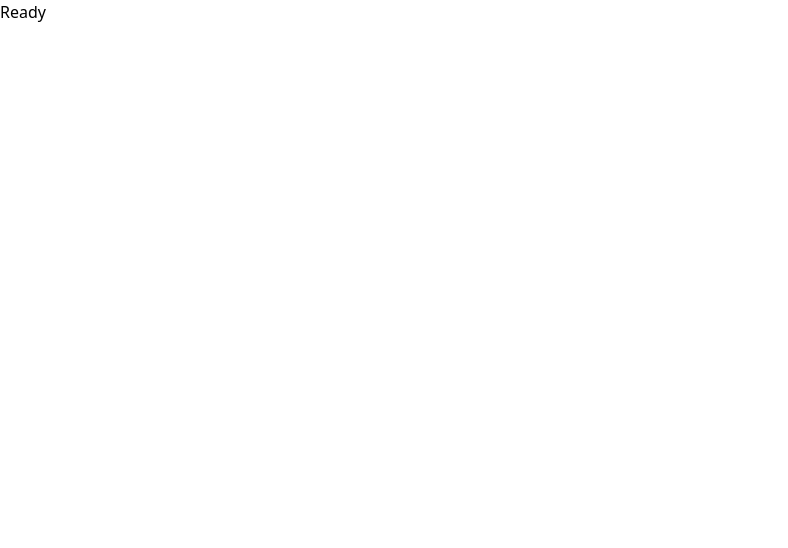
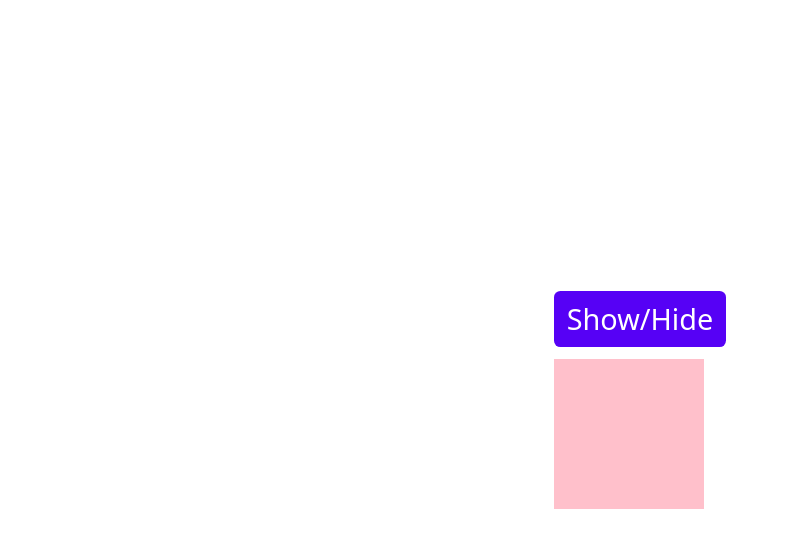
Before and after one commit to valentinesamuel/react-nestjs-sandbox, a React (Vite) app in the folder reactjs/: page / in a window 1280 px wide. Shown: the top 548 px of the page, without its empty margins (0-788 px from the left). Built offline with nearby package versions, Linux system fonts and the light colour scheme.

Commit message:
feat: added the basics of motion

```diff
--- a/reactjs/package.json
+++ b/reactjs/package.json
@@ -11,6 +11,7 @@
   },
   "dependencies": {
     "axios": "^1.5.1",
+    "framer-motion": "^10.16.8",
     "react": "^18.2.0",
     "react-dom": "^18.2.0"
   },
--- a/reactjs/src/App.tsx
+++ b/reactjs/src/App.tsx
@@ -1,7 +1,12 @@
 import React from "react";
+import BasicsofMotion from "./modules/BasicsofMotion";
 
 const App: React.FC = () => {
-  return <h1>Ready</h1>;
+  return (
+    <div>
+      <BasicsofMotion />
+    </div>
+  );
 };
 
 export default App;
--- a/reactjs/src/index.css
+++ b/reactjs/src/index.css
@@ -1,3 +1,13 @@
 @tailwind base;
 @tailwind components;
 @tailwind utilities;
+
+.example-button {
+  background: rgb(86, 1, 245);
+  color: white;
+  font-size: 1.8rem;
+  border-radius: 0.4rem;
+  border: none;
+  padding: 0.4rem 0.8rem;
+  cursor: pointer;
+}
--- /dev/null
+++ b/reactjs/src/modules/BasicsofMotion.tsx
@@ -0,0 +1,59 @@
+import { motion, AnimatePresence } from "framer-motion";
+import { useState } from "react";
+
+const BasicsofMotion = () => {
+  const [isVisible, setIsVisible] = useState(true);
+
+  return (
+    <div
+      style={{
+        display: "grid",
+        placeContent: "center",
+        height: "100vh",
+        gap: "0.8rem",
+      }}
+    >
+      <motion.button
+        layout
+        className="example-button"
+        onClick={() => setIsVisible(!isVisible)}
+      >
+        Show/Hide
+      </motion.button>
+      <AnimatePresence mode="popLayout">
+        {isVisible && (
+          <motion.div
+            initial={{
+              backgroundColor: "green",
+              rotate: "0deg",
+              scale: 0,
+              y: 0,
+            }}
+            animate={{
+              backgroundColor: "pink",
+              rotate: "180deg",
+              scale: 1,
+              y: [0, 150, -150, -120, 0],
+            }}
+            transition={{
+              duration: 5,
+              ease: "backInOut",
+              times: [0, 0.25, 0.5, 0.75, 1],
+            }}
+            exit={{
+              rotate: "0deg",
+              scale: 0,
+            }}
+            style={{
+              width: 150,
+              height: 150,
+              background: "black",
+            }}
+          ></motion.div>
+        )}
+      </AnimatePresence>
+    </div>
+  );
+};
+
+export default BasicsofMotion;
```
Also changed, not shown: 1 other file (tests, documents, lock files or other folders).
